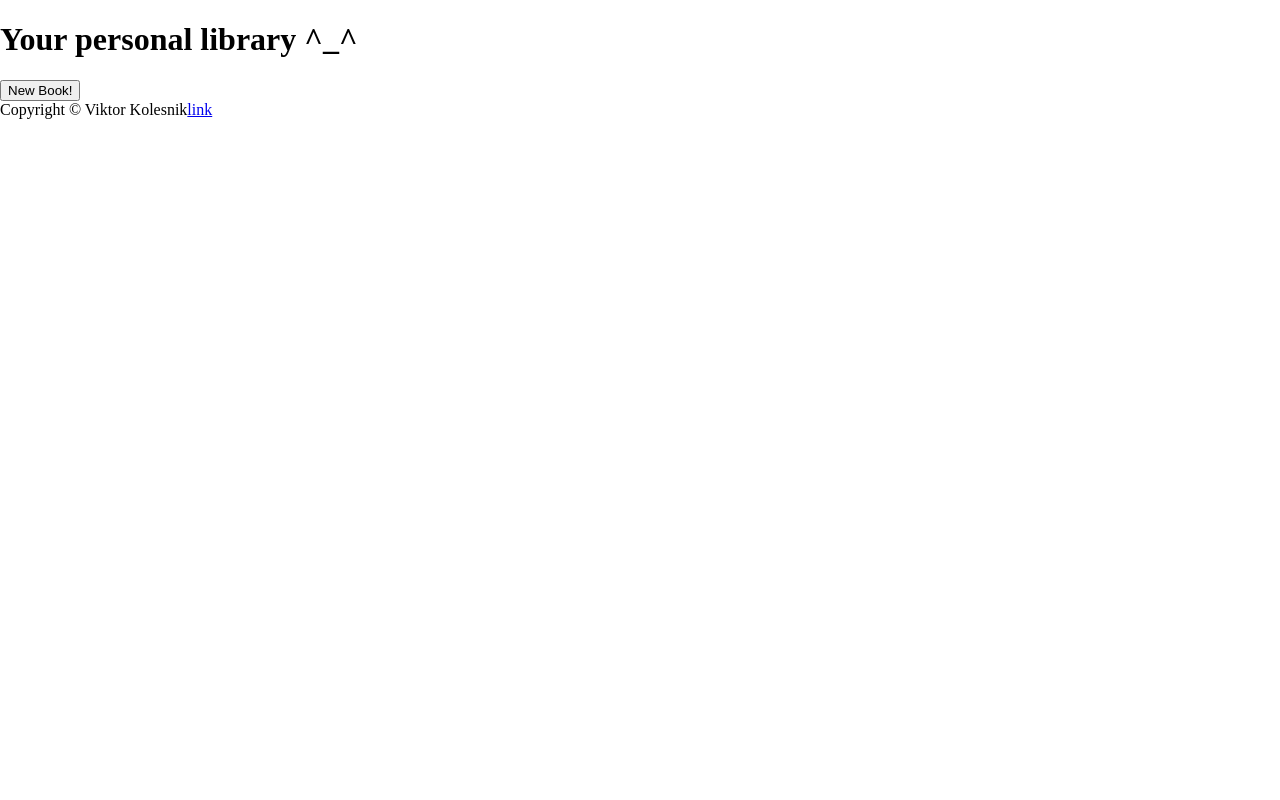
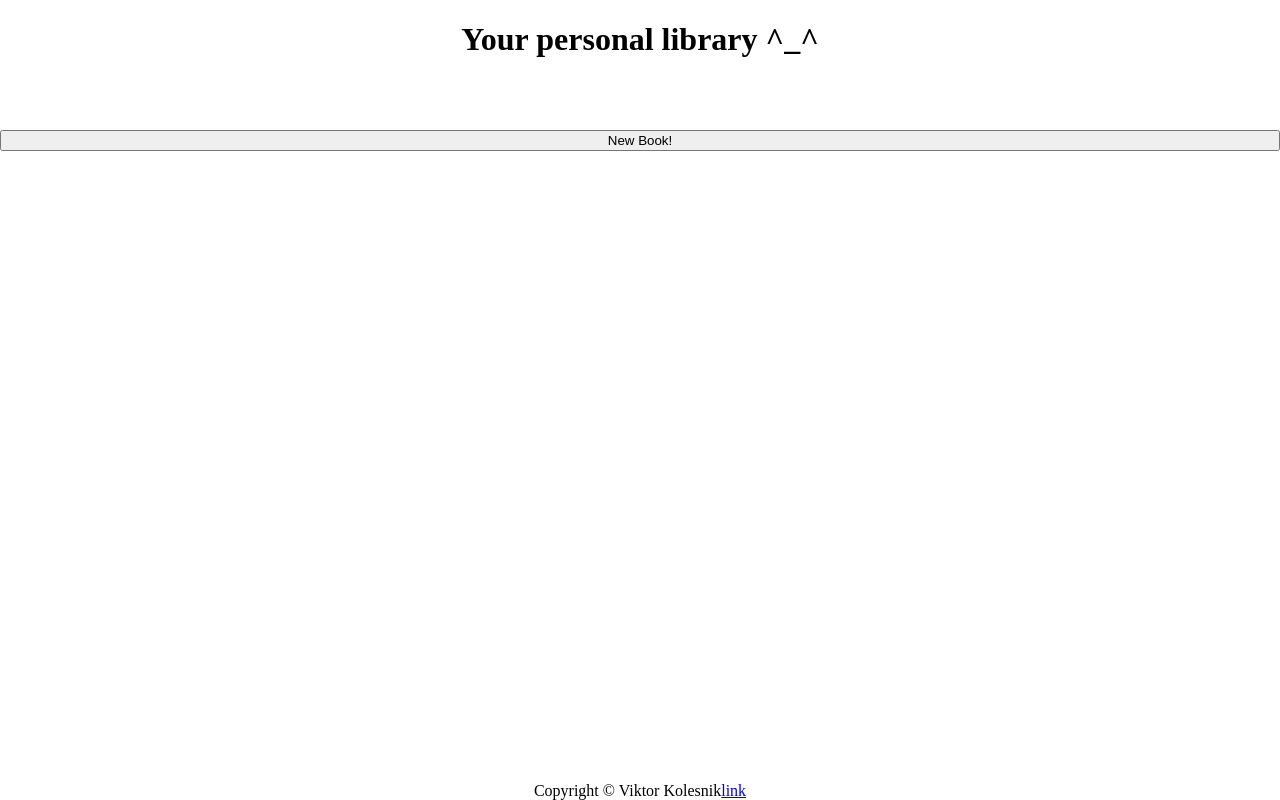
Before and after one commit to B1aho/library-app, a website: page index.html in a window 1280 px wide. Drawn offline with Linux system fonts and the light colour scheme.

Commit message:
Done basic html/css structure

```diff
--- a/style.css
+++ b/style.css
@@ -1,11 +1,39 @@
 body {
+    display: flex;
+    flex-direction: column;
     padding: 0;
     margin: 0;
     box-sizing: border-box;
+    min-height: 100vh;
 }
 
 header, main, footer {
     display: flex;
+
+}
+
+header {
+    flex: 1 1 0;
+    justify-content: center;
+}
+
+main {
+    display: flex;
+    flex-direction: column;
+    flex: 5 1 0;
+    padding-bottom: 18px;
+}
+
+#book-cards {
+    display: flex;
+    flex-wrap: wrap;
+}
+
+footer {
+    position: absolute;
+    bottom: 0;
+    width: 100%;
+    justify-content: center;
 }
 
 #dialog-book {
```
